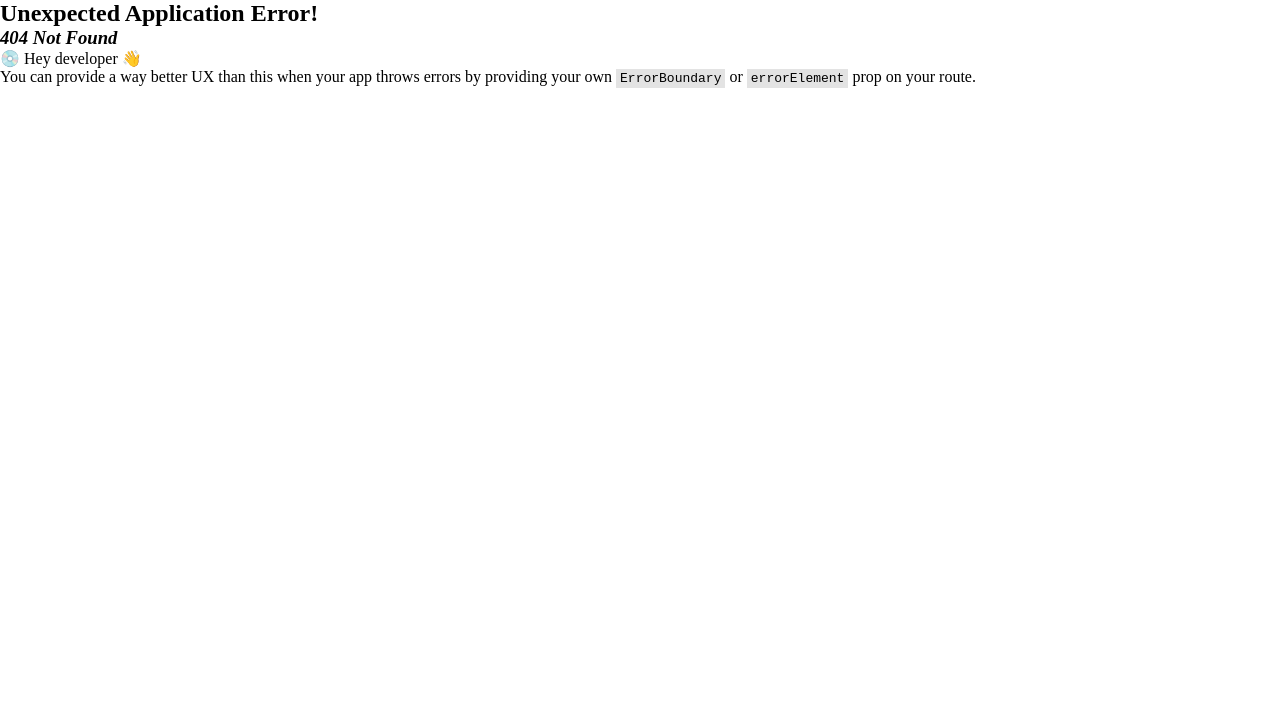
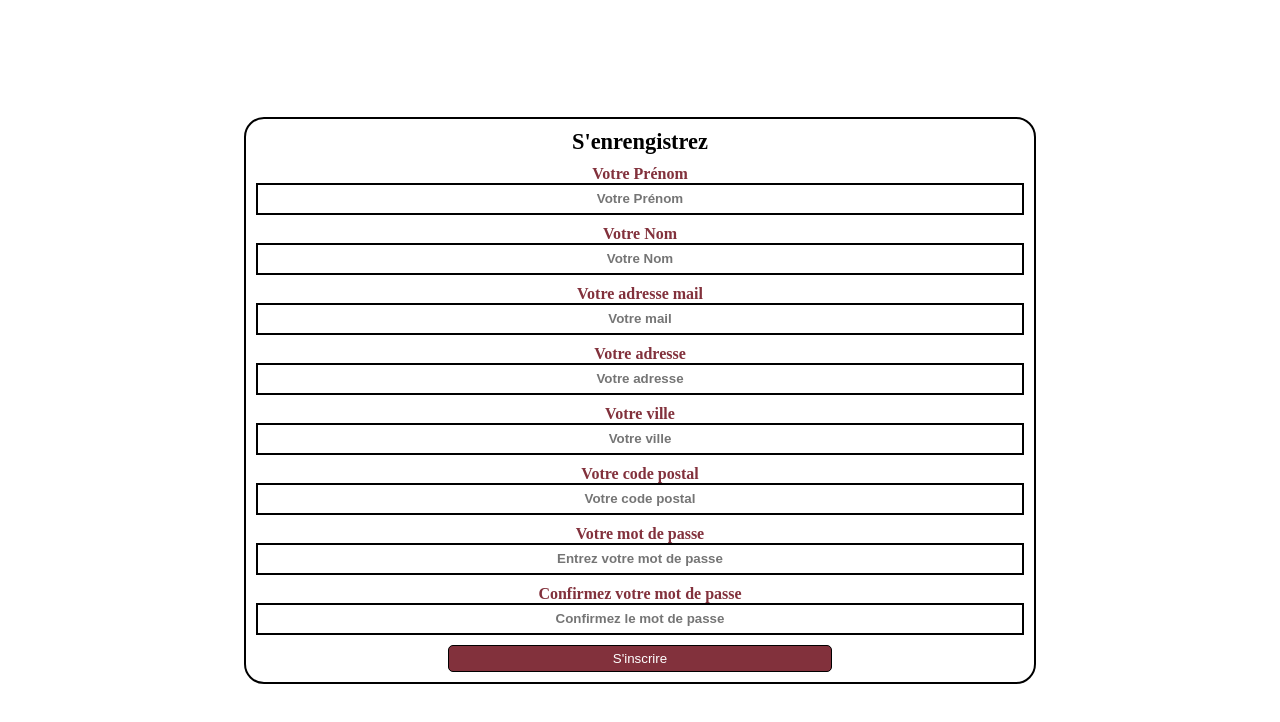
Before and after one commit to AurelienChetot/Checkpoint4, a React (Vite) app in the folder client/: page /Account in a window 1280 px wide. Before the commit this address had no page. Shown: the top 722 px of the page. Built offline with nearby package versions, Linux system fonts and the light colour scheme.

Commit message:
feat: account page

```diff
--- a/client/src/App.scss
+++ b/client/src/App.scss
@@ -5,6 +5,7 @@
 @import url(./style/Home.scss);
 @import url(./style/ListeProduits.scss);
 @import url(./style/Login.scss);
+@import url(./style/Account.scss);
 
 * {
   box-sizing: border-box;
--- a/client/src/main.jsx
+++ b/client/src/main.jsx
@@ -10,11 +10,16 @@ import App from "./App";
 import Home from "./pages/Home";
 import ListeProduits from "./pages/ListeProduits";
 import Login from "./pages/Login";
+import Account from "./pages/Account";
 
 const router = createBrowserRouter([
   {
     path: "/Login",
     element: <Login />,
+  },
+  {
+    path: "/Account",
+    element: <Account />,
   },
   {
     element: <App />,
--- /dev/null
+++ b/client/src/pages/Account.jsx
@@ -0,0 +1,79 @@
+export default function Account() {
+  return (
+    <div className="account-container">
+      <div className="account-container-form">
+        <p className="account-style">S'enrengistrez</p>
+        <div className="form-container">
+          <label htmlFor="username">Votre Prénom</label>
+          <input
+            type="text"
+            name="username"
+            id="username"
+            placeholder="Votre Prénom"
+          />
+        </div>
+        <div className="form-container">
+          <label htmlFor="lastname">Votre Nom</label>
+          <input
+            type="text"
+            name="lastname"
+            id="lastname"
+            placeholder="Votre Nom"
+          />
+        </div>
+        <div className="form-container">
+          <label htmlFor="email">Votre adresse mail</label>
+          <input type="text" name="email" id="email" placeholder="Votre mail" />
+        </div>
+        <div className="form-container">
+          <label htmlFor="adresse">Votre adresse</label>
+          <input
+            type="text"
+            name="adresse"
+            id="adresse"
+            placeholder="Votre adresse"
+          />
+        </div>
+        <div className="form-container">
+          <label htmlFor="ville">Votre ville</label>
+          <input
+            type="text"
+            name="ville"
+            id="ville"
+            placeholder="Votre ville"
+          />
+        </div>
+        <div className="form-container">
+          <label htmlFor="code_postal">Votre code postal</label>
+          <input
+            type="text"
+            name="code_postal"
+            id="code_postal"
+            placeholder="Votre code postal"
+          />
+        </div>
+        <div className="form-container">
+          <label htmlFor="password">Votre mot de passe</label>
+          <input
+            type="password"
+            name="password"
+            id="password"
+            placeholder="Entrez votre mot de passe"
+          />
+        </div>
+        <div className="form-container">
+          <label htmlFor="confirm-password">Confirmez votre mot de passe</label>
+          <input
+            type="password"
+            name="password"
+            id="password"
+            placeholder="Confirmez le mot de passe"
+          />
+        </div>
+        <button className="account-button" type="button">
+          S'inscrire
+        </button>
+      </div>
+    </div>
+  );
+}
--- a/client/src/pages/Login.jsx
+++ b/client/src/pages/Login.jsx
@@ -1,3 +1,4 @@
+import { Link } from "react-router-dom";
 import LOGIN from "../assets/images/login.jpg";
 
 export default function Login() {
@@ -21,6 +22,9 @@ export default function Login() {
         <button className="login-button" type="submit">
           Connexion
         </button>
+        <Link className="link-style" to="/Account">
+          <p className="no-account-style">Pas de compte ? Enrengistrez-vous </p>
+        </Link>
       </div>
     </div>
   );
--- /dev/null
+++ b/client/src/style/Account.scss
@@ -0,0 +1,54 @@
+@use "./Variables.scss" as *;
+
+.account-container {
+  display: flex;
+  justify-content: center;
+  height: 100vh;
+  align-items: center;
+}
+.account-container-form {
+  display: flex;
+  flex-direction: column;
+  align-items: center;
+  gap: 10px;
+  //   margin-top: 10vh;
+  border: solid 2px $background-color-dark;
+  margin-left: 10px;
+  margin-right: 10px;
+  border-radius: 20px;
+  padding: 10px;
+}
+
+.form-container {
+  display: flex;
+  flex-direction: column;
+  align-items: center;
+  input {
+    text-align: center;
+    height: 4vh;
+    width: 60vw;
+    font-weight: bold;
+    border: solid 2px $background-color-dark;
+  }
+  label {
+    color: $background-color-light;
+    font-weight: bold;
+  }
+}
+
+.account-style {
+  font-size: 1.4rem;
+  font-weight: bold;
+}
+
+.account-button {
+  padding: 5px;
+  width: 30vw;
+  color: white;
+  border-radius: 5px;
+  border: solid 1px $background-color-dark;
+  background-color: $background-color-light;
+}
+.account-button:active {
+  background-color: $background-color-light-click;
+}
--- a/client/src/style/Login.scss
+++ b/client/src/style/Login.scss
@@ -11,7 +11,7 @@
   object-position: center;
 }
 .text-login-container {
-  margin-top: 10px;
+  margin-top: 70px;
   text-align: center;
 }
 
@@ -21,7 +21,7 @@
 }
 
 .form-group {
-  margin: 7vw 15vw;
+  margin: 5vw 15vw;
 }
 
 .mail-container {
@@ -67,3 +67,11 @@
 .login-button:active {
   background-color: $background-color-light-click;
 }
+.no-account-style {
+  margin-top: 10px;
+  font-weight: bold;
+}
+.link-style {
+  text-decoration: none;
+  color: $background-color-light;
+}
```
Also changed, not shown: 2 other files (tests, documents, lock files or other folders).
